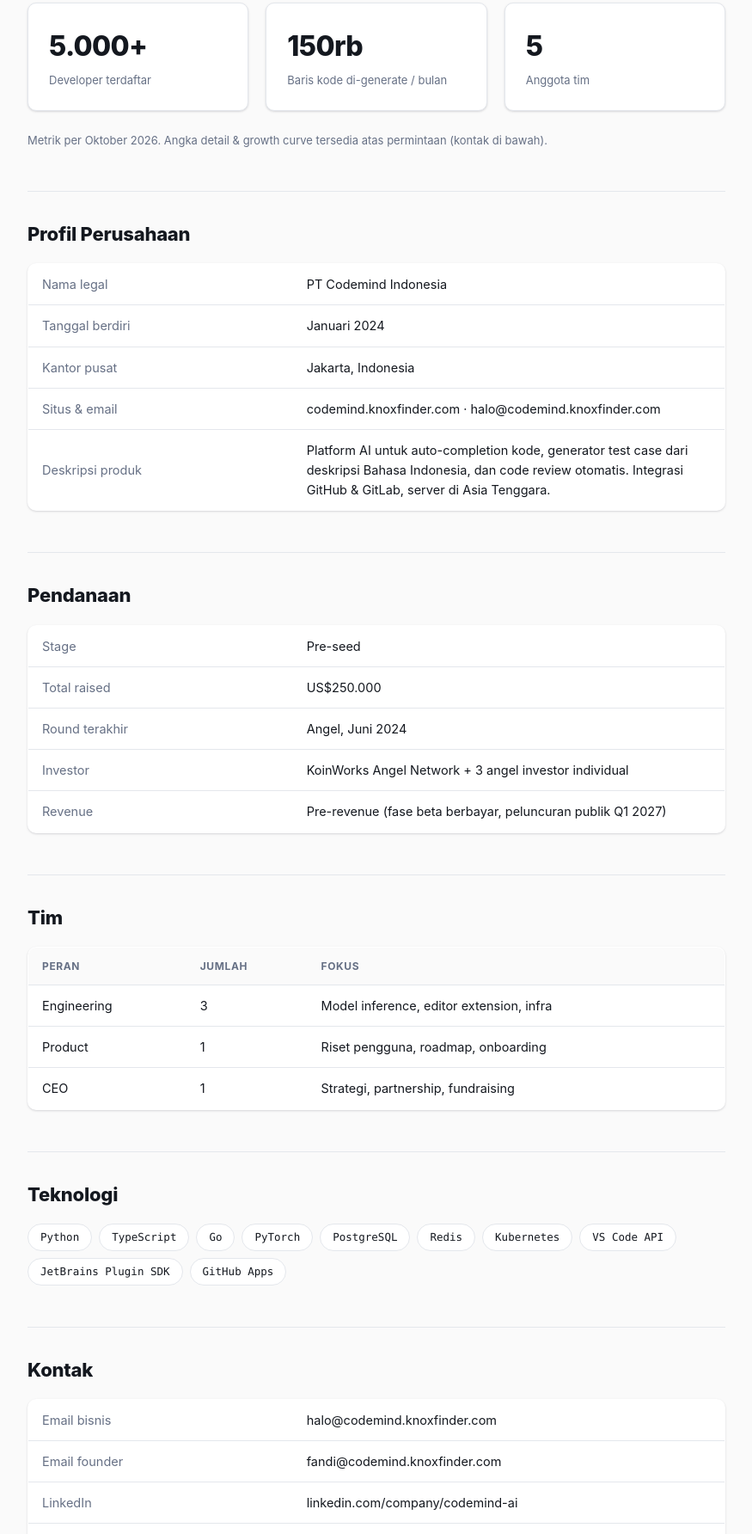
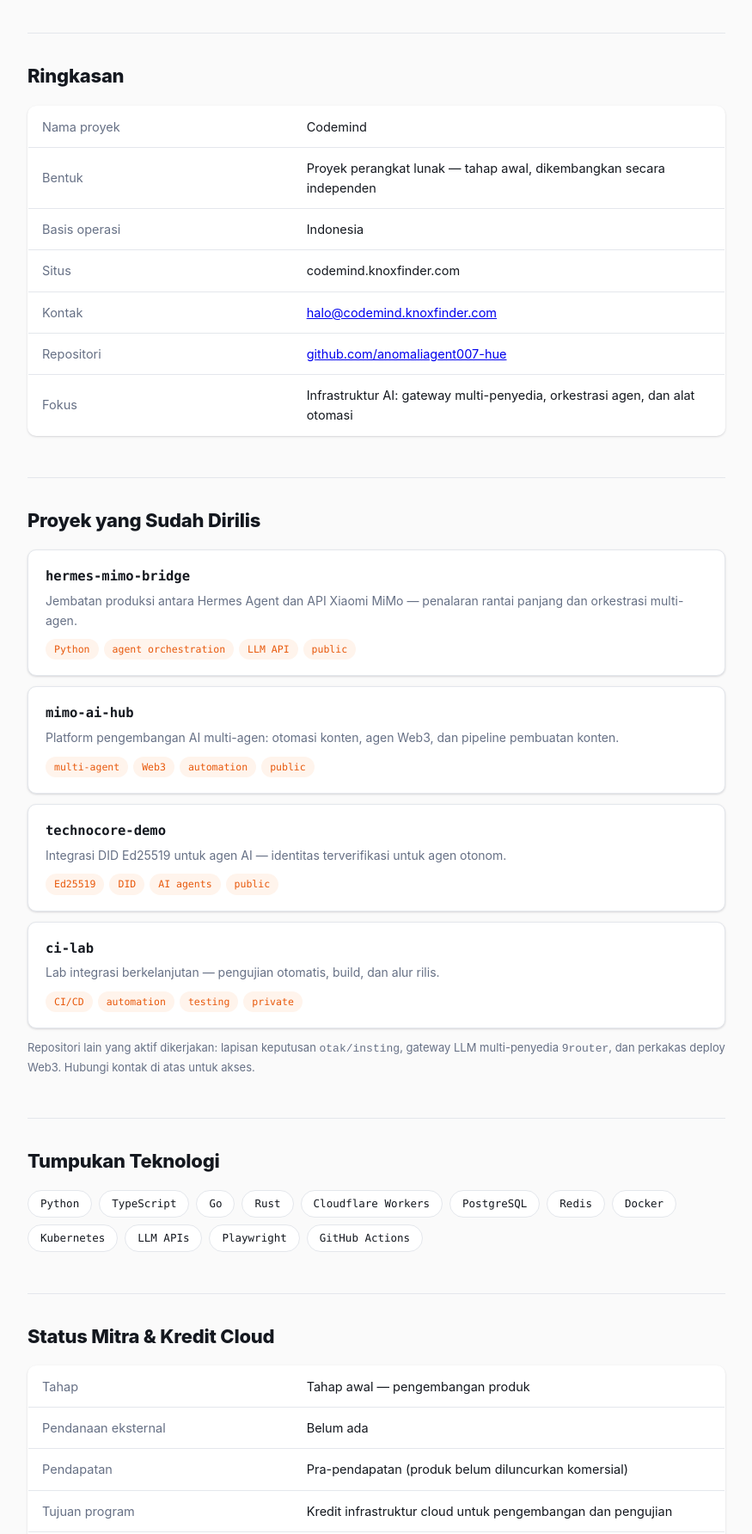
Before and after one commit to anomaliagent007-hue/codemind-landing, a plain HTML site: page startups.html in a window 1280 px wide. Shown: the part 253-2037 px from the top of the page at 86% size, without its empty margins (202-1077 px from the left). Drawn offline with Linux system fonts and the light colour scheme.

Commit message:
Rewrite company page with verifiable claims; remove unverified funding/investor/pricing

```diff
--- a/startups.html
+++ b/startups.html
@@ -3,8 +3,8 @@
 <head>
 <meta charset="UTF-8">
 <meta name="viewport" content="width=device-width, initial-scale=1.0">
-<title>Codemind AI — Perusahaan &amp; Traksi</title>
-<meta name="description" content="Profil perusahaan PT Codemind Indonesia, metrik produk, tim, dan informasi pendanaan.">
+<title>Codemind — Profil Proyek &amp; Kesiapan Mitra</title>
+<meta name="description" content="Profil proyek Codemind: perangkat lunak yang sudah dibangun dan dirilis, tumpukan teknologi, dan kesiapan untuk program mitra kredit cloud.">
 <style>
 :root,[data-theme="light"]{
   --ink:#14181f; --surface:#fafafa; --card:#ffffff; --border:#e4e7ec;
@@ -43,6 +43,13 @@
 p.note{font-size:13px;color:var(--muted);margin-top:12px}
 ul.stack{list-style:none;display:flex;flex-wrap:wrap;gap:8px;margin-top:8px}
 ul.stack li{font-family:var(--mono);font-size:12.5px;background:var(--card);border:1px solid var(--border);border-radius:99px;padding:5px 14px}
+.repo{display:block;background:var(--card);border:1px solid var(--border);border-radius:var(--r);padding:18px 20px;margin-bottom:12px;text-decoration:none;color:var(--ink);box-shadow:var(--shadow)}
+.repo:hover{border-color:var(--accent)}
+.repo .rn{font-weight:700;font-size:15.5px;font-family:var(--mono)}
+.repo .rd{font-size:14px;color:var(--muted);margin-top:5px}
+.repo .rt{margin-top:10px;display:flex;flex-wrap:wrap;gap:6px}
+.repo .rt span{font-family:var(--mono);font-size:11.5px;background:var(--accent-soft);color:var(--accent);border-radius:99px;padding:3px 10px}
+.empty{border:1px dashed var(--border);border-radius:var(--r);padding:20px;color:var(--muted);font-size:14px;background:var(--card)}
 footer{border-top:1px solid var(--border);padding:32px 0;margin-top:64px;background:var(--card)}
 footer p{color:var(--muted);font-size:13px}
 @media(max-width:640px){.stats{grid-template-columns:1fr}}
@@ -53,67 +60,83 @@
 
 <header>
   <div class="wrap nav">
-    <a class="logo" href="index.html">codemind<span>.ai</span></a>
-    <a class="btn" href="index.html">← Kembali ke Produk</a>
+    <a class="logo" href="index.html">codemind<span>_</span></a>
+    <a class="btn" href="index.html">&larr; Kembali ke Produk</a>
   </div>
 </header>
 
 <main class="wrap">
-  <h1>PT Codemind Indonesia</h1>
-  <p class="sub">Asisten coding AI untuk engineer Indonesia. Didirikan Januari 2024, berkantor di Jakarta.</p>
+  <h1>Profil Proyek Codemind</h1>
+  <p class="sub">Perangkat lunak yang sudah dibangun dan dirilis. Semua yang tercantum di halaman ini dapat diverifikasi dari repositori publik dan URL yang tertera.</p>
 
-  <div class="stats">
-    <div class="stat"><div class="n">5.000+</div><div class="l">Developer terdaftar</div></div>
-    <div class="stat"><div class="n">150rb</div><div class="l">Baris kode di-generate / bulan</div></div>
-    <div class="stat"><div class="n">5</div><div class="l">Anggota tim</div></div>
-  </div>
-  <p class="note">Metrik per Oktober 2026. Angka detail &amp; growth curve tersedia atas permintaan (kontak di bawah).</p>
-
-  <h2>Profil Perusahaan</h2>
+  <h2>Ringkasan</h2>
   <table>
-    <tr><td class="k">Nama legal</td><td>PT Codemind Indonesia</td></tr>
-    <tr><td class="k">Tanggal berdiri</td><td>Januari 2024</td></tr>
-    <tr><td class="k">Kantor pusat</td><td>Jakarta, Indonesia</td></tr>
-    <tr><td class="k">Situs &amp; email</td><td>codemind.knoxfinder.com · halo@codemind.knoxfinder.com</td></tr>
-    <tr><td class="k">Deskripsi produk</td><td>Platform AI untuk auto-completion kode, generator test case dari deskripsi Bahasa Indonesia, dan code review otomatis. Integrasi GitHub &amp; GitLab, server di Asia Tenggara.</td></tr>
+    <tr><td class="k">Nama proyek</td><td>Codemind</td></tr>
+    <tr><td class="k">Bentuk</td><td>Proyek perangkat lunak &mdash; tahap awal, dikembangkan secara independen</td></tr>
+    <tr><td class="k">Basis operasi</td><td>Indonesia</td></tr>
+    <tr><td class="k">Situs</td><td>codemind.knoxfinder.com</td></tr>
+    <tr><td class="k">Kontak</td><td><a href="mailto:halo@codemind.knoxfinder.com">halo@codemind.knoxfinder.com</a></td></tr>
+    <tr><td class="k">Repositori</td><td><a href="https://github.com/anomaliagent007-hue">github.com/anomaliagent007-hue</a></td></tr>
+    <tr><td class="k">Fokus</td><td>Infrastruktur AI: gateway multi-penyedia, orkestrasi agen, dan alat otomasi</td></tr>
   </table>
 
-  <h2>Pendanaan</h2>
+  <h2>Proyek yang Sudah Dirilis</h2>
+
+  <a class="repo" href="https://github.com/anomaliagent007-hue/hermes-mimo-bridge" target="_blank" rel="noopener">
+    <div class="rn">hermes-mimo-bridge</div>
+    <div class="rd">Jembatan produksi antara Hermes Agent dan API Xiaomi MiMo &mdash; penalaran rantai panjang dan orkestrasi multi-agen.</div>
+    <div class="rt"><span>Python</span><span>agent orchestration</span><span>LLM API</span><span>public</span></div>
+  </a>
+
+  <a class="repo" href="https://github.com/anomaliagent007-hue/mimo-ai-hub" target="_blank" rel="noopener">
+    <div class="rn">mimo-ai-hub</div>
+    <div class="rd">Platform pengembangan AI multi-agen: otomasi konten, agen Web3, dan pipeline pembuatan konten.</div>
+    <div class="rt"><span>multi-agent</span><span>Web3</span><span>automation</span><span>public</span></div>
+  </a>
+
+  <a class="repo" href="https://github.com/anomaliagent007-hue/technocore-demo" target="_blank" rel="noopener">
+    <div class="rn">technocore-demo</div>
+    <div class="rd">Integrasi DID Ed25519 untuk agen AI &mdash; identitas terverifikasi untuk agen otonom.</div>
+    <div class="rt"><span>Ed25519</span><span>DID</span><span>AI agents</span><span>public</span></div>
+  </a>
+
+  <a class="repo" href="https://github.com/anomaliagent007-hue/ci-lab" target="_blank" rel="noopener">
+    <div class="rn">ci-lab</div>
+    <div class="rd">Lab integrasi berkelanjutan &mdash; pengujian otomatis, build, dan alur rilis.</div>
+    <div class="rt"><span>CI/CD</span><span>automation</span><span>testing</span><span>private</span></div>
+  </a>
+
+  <p class="note">Repositori lain yang aktif dikerjakan: lapisan keputusan <code>otak/insting</code>, gateway LLM multi-penyedia <code>9router</code>, dan perkakas deploy Web3. Hubungi kontak di atas untuk akses.</p>
+
+  <h2>Tumpukan Teknologi</h2>
+  <ul class="stack">
+    <li>Python</li><li>TypeScript</li><li>Go</li><li>Rust</li>
+    <li>Cloudflare Workers</li><li>PostgreSQL</li><li>Redis</li>
+    <li>Docker</li><li>Kubernetes</li><li>LLM APIs</li>
+    <li>Playwright</li><li>GitHub Actions</li>
+  </ul>
+
+  <h2>Status Mitra &amp; Kredit Cloud</h2>
   <table>
-    <tr><td class="k">Stage</td><td>Pre-seed</td></tr>
-    <tr><td class="k">Total raised</td><td>US$250.000</td></tr>
-    <tr><td class="k">Round terakhir</td><td>Angel, Juni 2024</td></tr>
-    <tr><td class="k">Investor</td><td>KoinWorks Angel Network + 3 angel investor individual</td></tr>
-    <tr><td class="k">Revenue</td><td>Pre-revenue (fase beta berbayar, peluncuran publik Q1 2027)</td></tr>
+    <tr><td class="k">Tahap</td><td>Tahap awal &mdash; pengembangan produk</td></tr>
+    <tr><td class="k">Pendanaan eksternal</td><td>Belum ada</td></tr>
+    <tr><td class="k">Pendapatan</td><td>Pra-pendapatan (produk belum diluncurkan komersial)</td></tr>
+    <tr><td class="k">Tujuan program</td><td>Kredit infrastruktur cloud untuk pengembangan dan pengujian</td></tr>
+    <tr><td class="k">Kontak program</td><td><a href="mailto:halo@codemind.knoxfinder.com">halo@codemind.knoxfinder.com</a></td></tr>
   </table>
-
-  <h2>Tim</h2>
-  <table>
-    <tr><th>Peran</th><th>Jumlah</th><th>Fokus</th></tr>
-    <tr><td>Engineering</td><td>3</td><td>Model inference, editor extension, infra</td></tr>
-    <tr><td>Product</td><td>1</td><td>Riset pengguna, roadmap, onboarding</td></tr>
-    <tr><td>CEO</td><td>1</td><td>Strategi, partnership, fundraising</td></tr>
-  </table>
-
-  <h2>Teknologi</h2>
-  <ul class="stack">
-    <li>Python</li><li>TypeScript</li><li>Go</li><li>PyTorch</li>
-    <li>PostgreSQL</li><li>Redis</li><li>Kubernetes</li>
-    <li>VS Code API</li><li>JetBrains Plugin SDK</li><li>GitHub Apps</li>
-  </ul>
+  <p class="note">Informasi pada bagian ini disediakan apa adanya untuk keperluan verifikasi program mitra.</p>
 
   <h2>Kontak</h2>
   <table>
-    <tr><td class="k">Email bisnis</td><td>halo@codemind.knoxfinder.com</td></tr>
-    <tr><td class="k">Email founder</td><td>fandi@codemind.knoxfinder.com</td></tr>
-    <tr><td class="k">LinkedIn</td><td>linkedin.com/company/codemind-ai</td></tr>
-    <tr><td class="k">GitHub</td><td>github.com/codemind-ai</td></tr>
+    <tr><td class="k">Email umum</td><td><a href="mailto:halo@codemind.knoxfinder.com">halo@codemind.knoxfinder.com</a></td></tr>
+    <tr><td class="k">Email pendiri</td><td><a href="mailto:fandi@codemind.knoxfinder.com">fandi@codemind.knoxfinder.com</a></td></tr>
+    <tr><td class="k">GitHub</td><td><a href="https://github.com/anomaliagent007-hue">github.com/anomaliagent007-hue</a></td></tr>
   </table>
 </main>
 
 <footer>
   <div class="wrap">
-    <p>© 2026 PT Codemind Indonesia. Halaman perusahaan — data untuk program mitra &amp; pengajuan kredit cloud.</p>
+    <p>&copy; 2026 Codemind. Halaman profil proyek &mdash; disusun untuk keperluan verifikasi program mitra dan pengajuan kredit cloud.</p>
   </div>
 </footer>
 
```
Also changed, not shown: index.html (+4 -4 lines).
